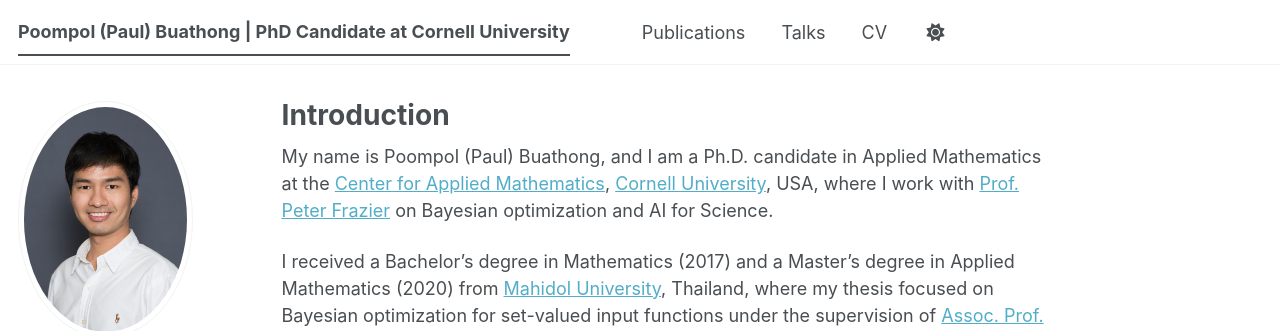
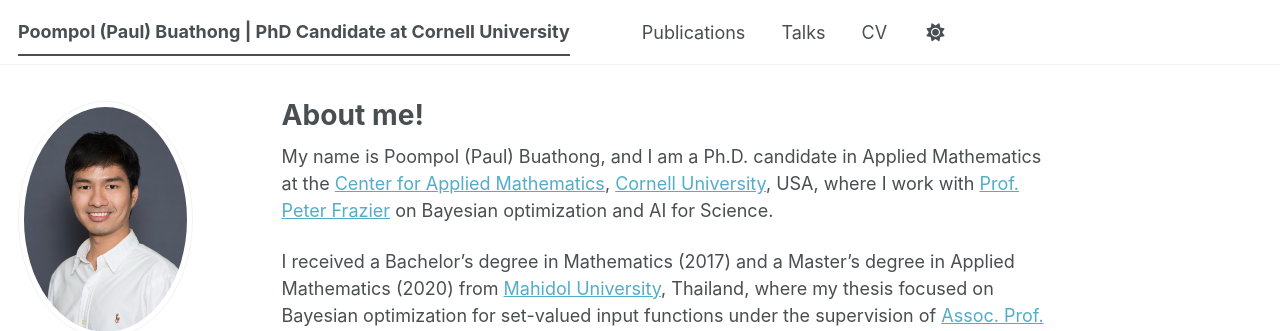
Before and after one commit to poompol/poompol.github.io, a Jekyll site: the page built from _pages/about.md, in a window 1280 px wide and 935 px high. Shown: the top 331 px of the window. Built offline with Jekyll 4.4.1, drawn with Linux system fonts in a browser that asks for light colours; some web fonts are replaced; a script bundle is joined from its source files by our own code; library files that are not in the unit come from our copies.

Commit message:
Update about.md

```diff
--- a/_pages/about.md
+++ b/_pages/about.md
@@ -1,6 +1,6 @@
 ---
 permalink: /
-title: "Introduction"
+title: "About me!"
 author_profile: true
 redirect_from:
   - /about/
```
